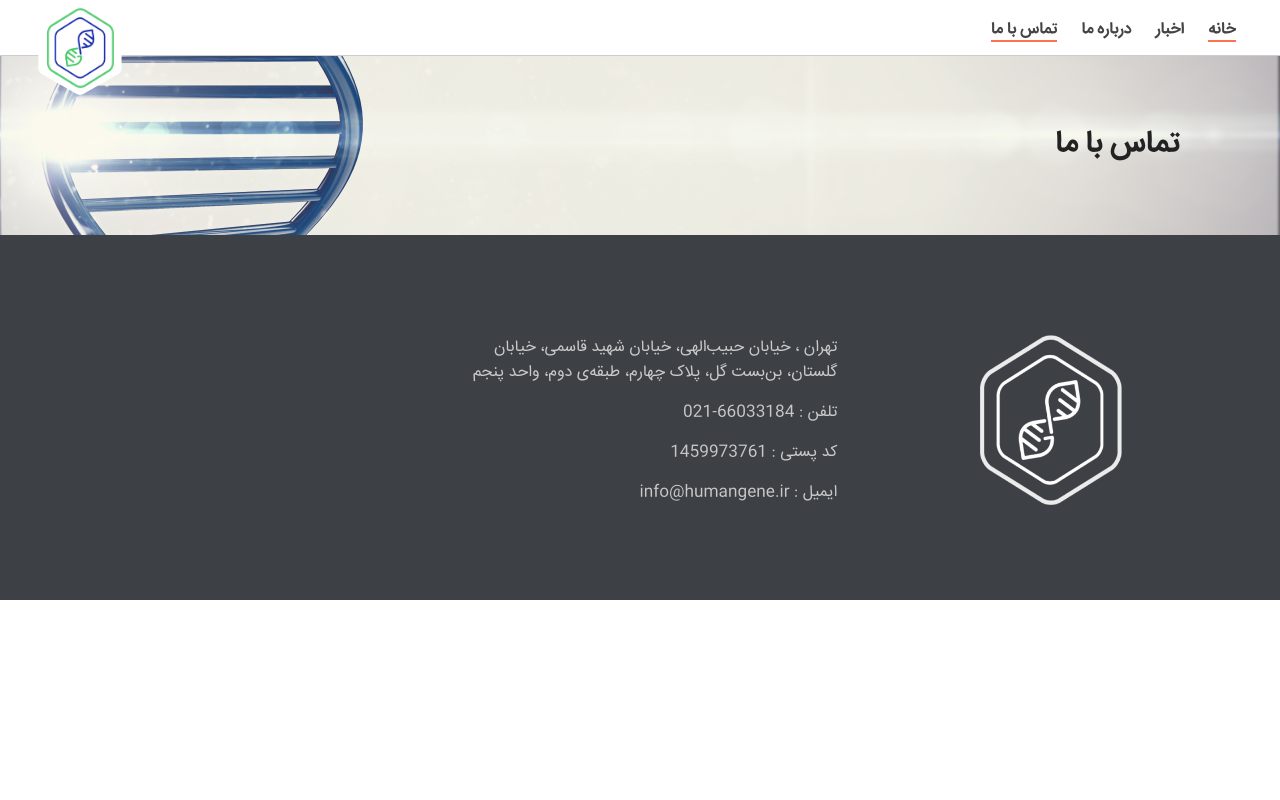
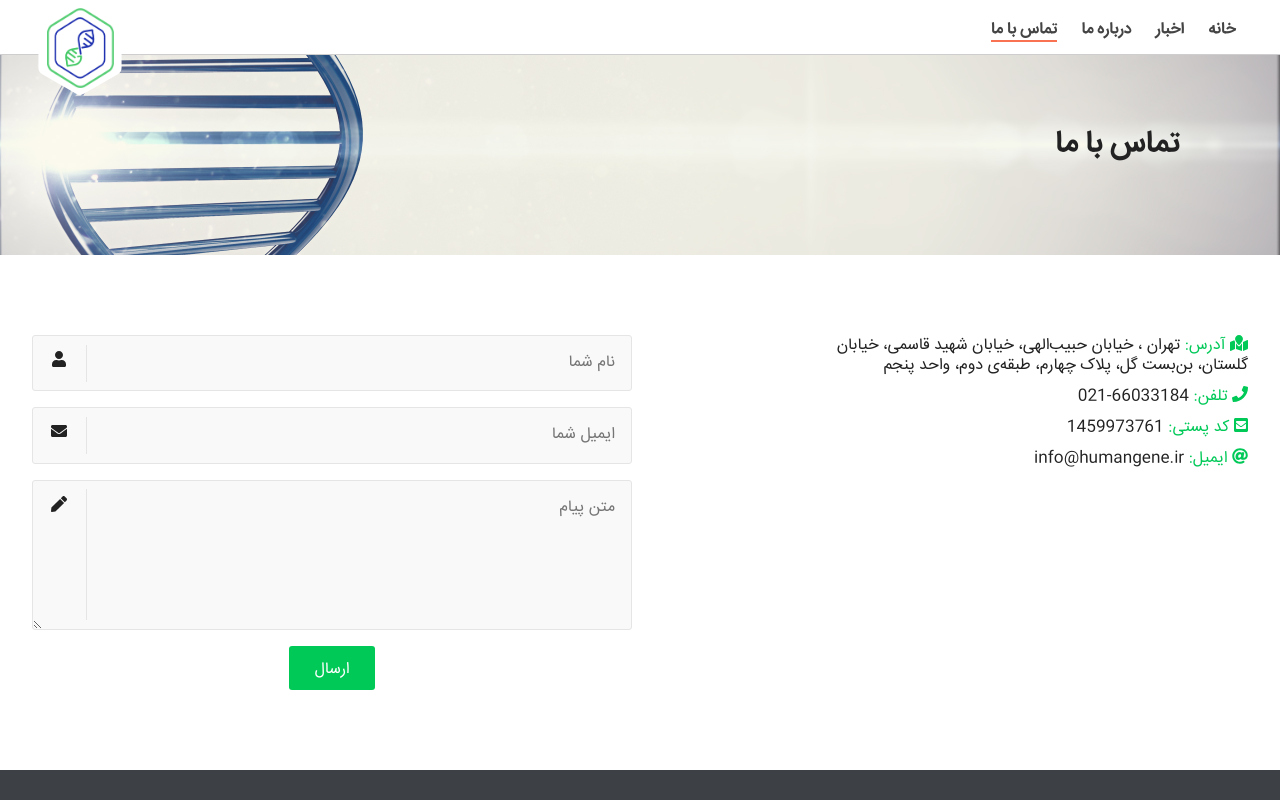
Before and after one commit to alireza-molaee/humangene-react, a React (Create React App) app: page /contact-us in a window 1280 px wide. Shown: the top 800 px of the page. Built offline with nearby package versions, Linux system fonts and the light colour scheme.

Commit message:
update contactus add form style and fix header issue

```diff
--- a/src/components/Header.js
+++ b/src/components/Header.js
@@ -49,10 +49,10 @@ export default class Header extends React.Component {
               </svg>
             </Link>
             <nav className="header__nav-bar">
-              <NavLink className="header__nav-bar__item" to="/" activeClassName="active">خانه</NavLink>
+              <NavLink className="header__nav-bar__item" to="/" exact activeClassName="active">خانه</NavLink>
               <NavLink className="header__nav-bar__item" to="/news" activeClassName="active">اخبار</NavLink>
               <NavLink className="header__nav-bar__item" to="/about-us" activeClassName="active">درباره ما</NavLink>
-              <NavLink className="header__nav-bar__item" to="/contact-us" activeClassName="active">تماس با ما</NavLink>
+              <NavLink className="header__nav-bar__item" to="/contact-us" exact activeClassName="active">تماس با ما</NavLink>
             </nav>
           </div>
         </header>
--- a/src/pages/Contact.js
+++ b/src/pages/Contact.js
@@ -3,6 +3,7 @@ import { Helmet } from "react-helmet";
 import Header from '../components/Header';
 import Footer from '../components/Footer';
 import Hero from '../components/Hero';
+import { FontAwesomeIcon } from "@fortawesome/react-fontawesome";
 
 export default class Contact extends Component {
   render() {
@@ -13,8 +14,48 @@ export default class Contact extends Component {
         </Helmet>
         <Header />
         <Hero>تماس با ما</Hero>
-        <main>
-
+        <main className="container">
+          <div className="row">
+            <div className="col-md-6">
+              <form>
+                <div className="input-group input-group-icon">
+                  <input type="text" className="input-text" name="name" placeholder="نام شما" />
+                  <div class="input-icon"><FontAwesomeIcon icon="user" /></div>
+                </div>
+                <div className="input-group input-group-icon">
+                  <input type="email" className="input-text" name="email" placeholder="ایمیل شما" />
+                  <div class="input-icon"><FontAwesomeIcon icon="envelope" /></div>
+                </div>
+                <div className="input-group input-group-icon">
+                  <textarea className="input-textarea" placeholder="متن پیام"></textarea>
+                  <div class="input-icon"><FontAwesomeIcon icon="pen" /></div>
+                </div>
+                <div className="form-btn-wrapper">
+                  <button className="btn btn--md" type="submit">ارسال</button>
+                </div>
+              </form>
+            </div>
+            <div className="col-md-6">
+              <div className="contact-detail">
+                <p className="contact-detail__item">
+                <strong><FontAwesomeIcon icon="map-marked" />&nbsp;آدرس:&nbsp;</strong>
+                تهران ، خیابان حبیب‌الهی، خیابان شهید قاسمی، خیابان <br /> گلستان، بن‌بست گل، پلاک چهارم، طبقه‌ی دوم، واحد پنجم
+                </p>
+                <p className="contact-detail__item">
+                  <strong><FontAwesomeIcon icon="phone" />&nbsp;تلفن:&nbsp;</strong>
+                  66033184-021
+                </p>
+                <p className="contact-detail__item">
+                  <strong><FontAwesomeIcon icon="envelope-square" />&nbsp;کد پستی:&nbsp;</strong>
+                  1459973761
+                </p>
+                <p className="contact-detail__item">
+                  <strong><FontAwesomeIcon icon="at" />&nbsp;ایمیل:&nbsp;</strong>
+                  info@humangene.ir
+                </p>
+              </div>
+            </div>
+          </div>
         </main>
         <Footer />
       </div>
--- a/src/styles/button.css
+++ b/src/styles/button.css
@@ -1,6 +1,6 @@
 .btn {
     padding: 14px 24px;
-    height: 12px;
+    height: 40px;
     line-height: 12px;
     font-size: 12px;
     border-radius: 3px;
@@ -11,6 +11,17 @@
     outline: none;
 }
 
+.btn:hover {
+    background-color: #315AB6;
+}
+
+.btn--md {
+    padding: 16px 25px;
+    height: 44px;
+    line-height: 16px;
+    font-size: 16px;
+}
+
 .btn--secondary {
     color: #fff;
     background-color: #000;
--- a/src/styles/contact-page.css
+++ b/src/styles/contact-page.css
@@ -1,3 +1,29 @@
 #contact-page {
     padding-top: 55px;
 }
+
+#contact-page > main {
+    padding: 80px 0;
+}
+
+#contact-page .input-textarea {
+    height: 150px;
+}
+
+.form-btn-wrapper {
+    text-align: center;
+}
+
+.contact-detail {
+    direction: rtl;
+}
+
+.contact-detail .contact-detail__item {
+    font-size: 16px;
+    line-height: 20px;
+    margin-bottom: 10px;
+}
+
+.contact-detail .contact-detail__item strong {
+    color: #00C958;
+}
--- /dev/null
+++ b/src/styles/form.css
@@ -0,0 +1,159 @@
+input,
+textarea,
+input[type="radio"] + label,
+input[type="checkbox"] + label:before,
+select option,
+select {
+  width: 100%;
+  padding: 1em;
+  line-height: 1.4;
+  background-color: #f9f9f9;
+  border: 1px solid #e5e5e5;
+  border-radius: 3px;
+  -webkit-transition: 0.35s ease-in-out;
+  -moz-transition: 0.35s ease-in-out;
+  -o-transition: 0.35s ease-in-out;
+  transition: 0.35s ease-in-out;
+  transition: all 0.35s ease-in-out;
+}
+input:focus , textarea:focus {
+  outline: 0;
+  border-color: #64ac15;
+}
+input:focus + .input-icon i , textarea:focus + .input-icon i {
+  color: #7ed321;
+}
+input:focus + .input-icon:after , textarea:focus + .input-icon:after {
+  border-right-color: #7ed321;
+}
+input[type="radio"] {
+  display: none;
+}
+input[type="radio"] + label,
+select {
+  display: inline-block;
+  width: 50%;
+  text-align: center;
+  float: left;
+  border-radius: 0;
+}
+input[type="radio"] + label:first-of-type {
+  border-top-left-radius: 3px;
+  border-bottom-left-radius: 3px;
+}
+input[type="radio"] + label:last-of-type {
+  border-top-right-radius: 3px;
+  border-bottom-right-radius: 3px;
+}
+input[type="radio"] + label i {
+  padding-right: 0.4em;
+}
+input[type="radio"]:checked + label,
+input:checked + label:before,
+select:focus,
+select:active {
+  background-color: #7ed321;
+  color: #fff;
+  border-color: #64ac15;
+}
+input[type="checkbox"] {
+  display: none;
+}
+input[type="checkbox"] + label {
+  position: relative;
+  display: block;
+  padding-left: 1.6em;
+}
+input[type="checkbox"] + label:before {
+  position: absolute;
+  top: 0.2em;
+  left: 0;
+  display: block;
+  width: 1em;
+  height: 1em;
+  padding: 0;
+  content: "";
+}
+input[type="checkbox"] + label:after {
+  position: absolute;
+  top: 0.45em;
+  left: 0.2em;
+  font-size: 0.8em;
+  color: #fff;
+  opacity: 0;
+  font-family: FontAwesome;
+  content: "\f00c";
+}
+input:checked + label:after {
+  opacity: 1;
+}
+select {
+  height: 3.4em;
+  line-height: 2;
+}
+select:first-of-type {
+  border-top-left-radius: 3px;
+  border-bottom-left-radius: 3px;
+}
+select:last-of-type {
+  border-top-right-radius: 3px;
+  border-bottom-right-radius: 3px;
+}
+select:focus,
+select:active {
+  outline: 0;
+}
+select option {
+  background-color: #7ed321;
+  color: #fff;
+}
+.input-group {
+  margin-bottom: 1em;
+  zoom: 1;
+  direction: rtl;
+}
+.input-group:before,
+.input-group:after {
+  content: "";
+  display: table;
+}
+.input-group:after {
+  clear: both;
+}
+.input-group-icon {
+  position: relative;
+}
+.input-group-icon input, .input-group-icon textarea {
+  padding-left: 4.4em;
+}
+.input-group-icon .input-icon {
+  position: absolute;
+  top: 0;
+  left: 0;
+  width: 3.4em;
+  height: 100%;
+  line-height: 3.4em;
+  text-align: center;
+  pointer-events: none;
+}
+.input-group-icon .input-icon:after {
+  position: absolute;
+  top: 0.6em;
+  bottom: 0.6em;
+  left: 3.4em;
+  display: block;
+  border-right: 1px solid #e5e5e5;
+  content: "";
+  -webkit-transition: 0.35s ease-in-out;
+  -moz-transition: 0.35s ease-in-out;
+  -o-transition: 0.35s ease-in-out;
+  transition: 0.35s ease-in-out;
+  transition: all 0.35s ease-in-out;
+}
+.input-group-icon .input-icon i {
+  -webkit-transition: 0.35s ease-in-out;
+  -moz-transition: 0.35s ease-in-out;
+  -o-transition: 0.35s ease-in-out;
+  transition: 0.35s ease-in-out;
+  transition: all 0.35s ease-in-out;
+}
--- a/src/styles/hero.css
+++ b/src/styles/hero.css
@@ -1,8 +1,8 @@
 .hero {
     display: block;
     position: relative;
-    height: 100px;
-    width: calc(100% - 200px);
+    height: 200px;
+    width: 100%;
     padding: 40px 100px;
     direction: rtl;
     text-align: right;
--- a/src/styles/index.css
+++ b/src/styles/index.css
@@ -13,3 +13,4 @@
 @import './footer.css';
 @import './hero.css';
 @import './contact-page.css';
+@import './form.css';
--- a/src/styles/reset.css
+++ b/src/styles/reset.css
@@ -364,3 +364,9 @@ textarea {
     color: #000;
     padding: 0.2em 0;
 }
+
+*,
+*:before,
+*:after {
+  box-sizing: border-box;
+}
```
